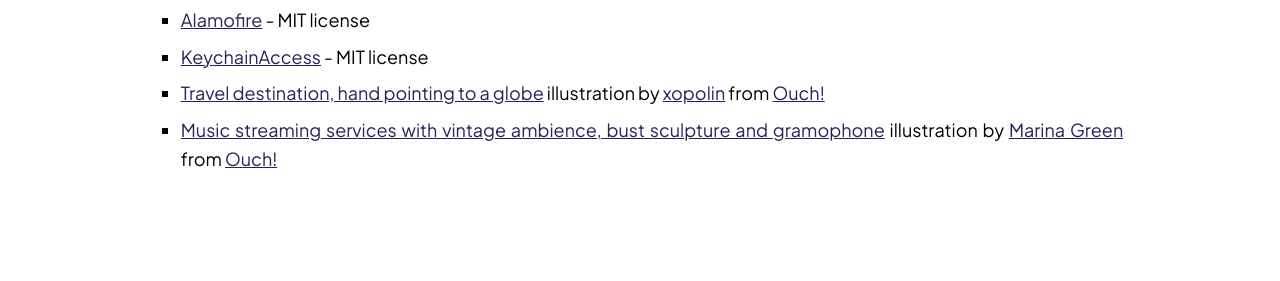
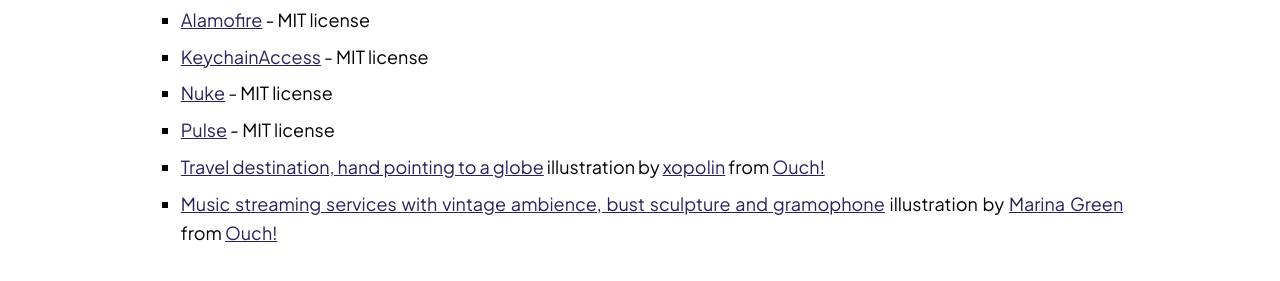
Before and after one commit to kepelet/client.flooo.club, an Eleventy site: page src/about.liquid in a window 1280 px wide. Shown: the part 617-898 px from the top of the page. Built offline with nearby package versions, Linux system fonts and the light colour scheme; Eleventy itself is replaced by a stand-in of ours; files that its build step writes are made by us from their sources.

Commit message:
chore: add another libs

```diff
--- a/src/about.liquid
+++ b/src/about.liquid
@@ -20,6 +20,8 @@ layout: layouts/base
         <ul>
             <li><a href="https://github.com/Alamofire/Alamofire">Alamofire</a> - MIT license
             <li><a href="https://github.com/kishikawakatsumi/KeychainAccess">KeychainAccess</a> - MIT license
+            <li><a href="https://github.com/kean/Nuke">Nuke</a> - MIT license
+            <li><a href="https://github.com/kean/Pulse">Pulse</a> - MIT license
             <li><a href="https://icons8.com/illustrations/illustration/jumble-travel-destination-hand-pointing-to-a-globe">Travel destination, hand pointing to a globe</a> illustration by <a href="https://icons8.com/illustrations/author/RogqKjMRAQ79">xopolin</a> from <a href="https://icons8.com/illustrations">Ouch!</a></li>
             <li><a href="https://icons8.com/illustrations/illustration/jumble-music-streaming-services-with-vintage-ambience-bust-sculpture-and-gramophone-1">Music streaming services with vintage ambience, bust sculpture and gramophone</a> illustration by <a href="https://icons8.com/illustrations/author/259416">Marina Green</a> from <a href="https://icons8.com/illustrations">Ouch!</a></li>
         </ul>
```
